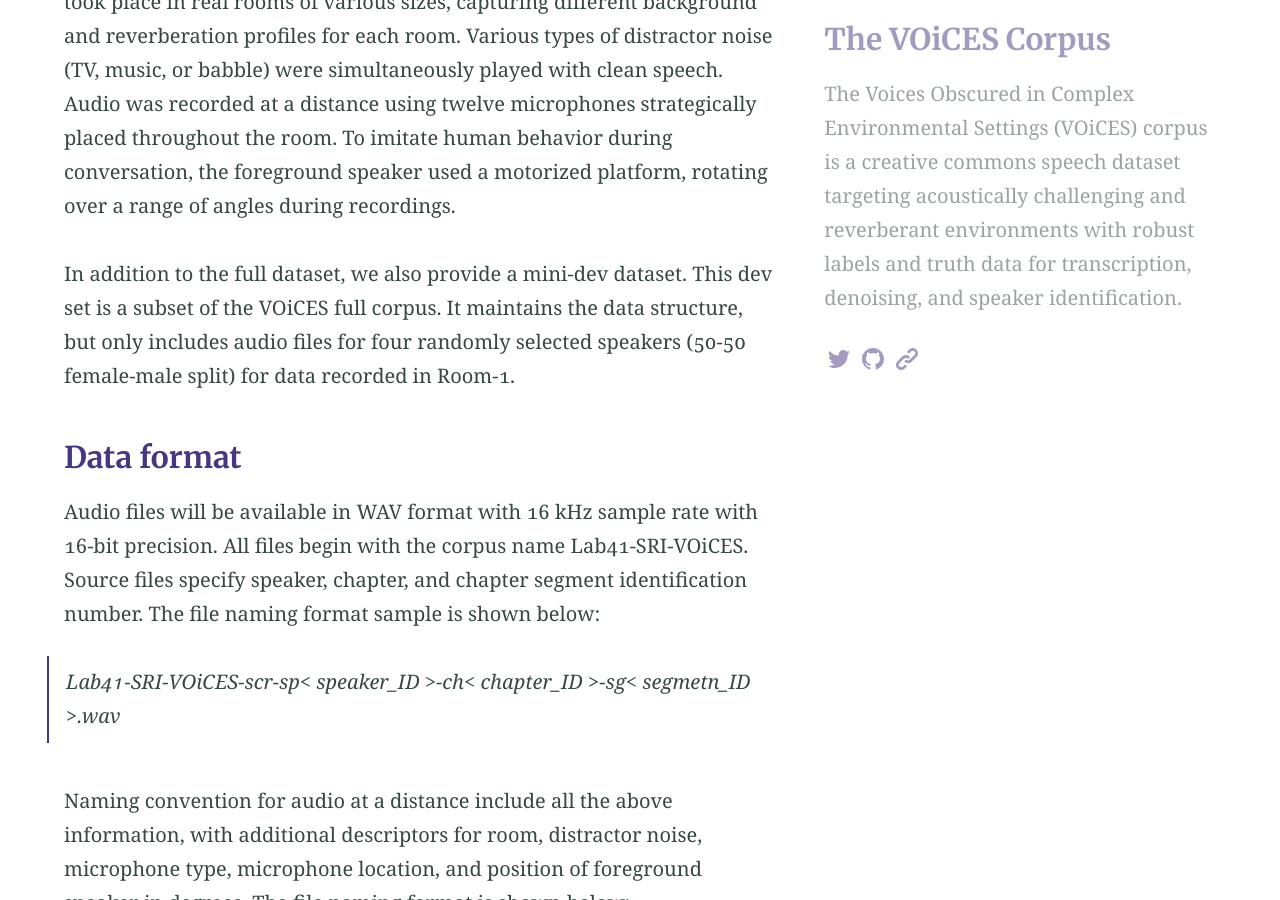
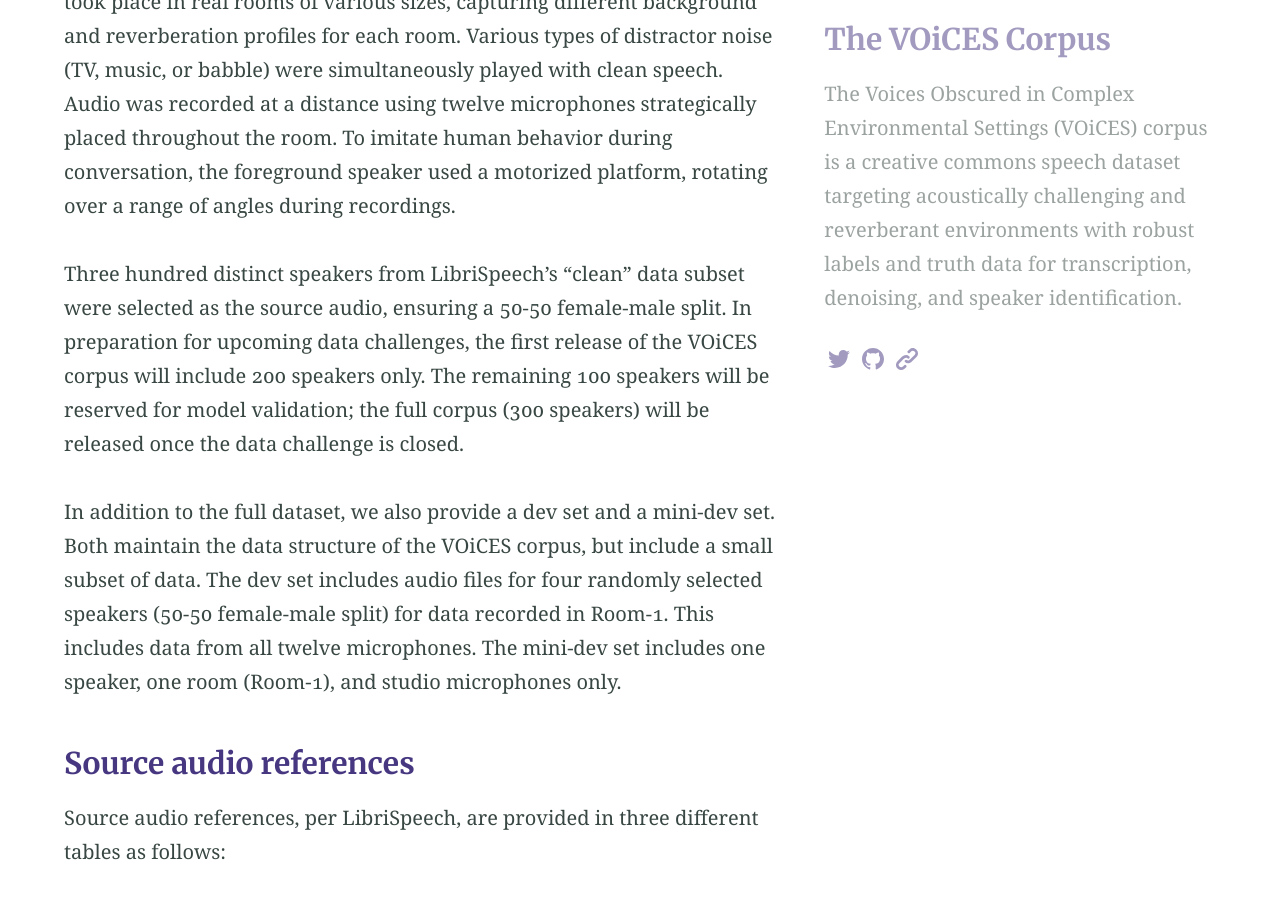
Before and after one commit to IQTLabs/voices, a Jekyll site: the page built from reading.md, in a window 1280 px wide and 900 px high, scrolled down 611 px. Built offline with Jekyll 4.4.1, drawn with Linux system fonts in a browser that asks for light colours; our own code applies the rules of GitHub Pages for plain Markdown files; some of the changed text lies outside the part shown.

Commit message:
added info on dev sets, link to Lab41 VOiCES blog

```diff
--- a/reading.md
+++ b/reading.md
@@ -18,18 +18,36 @@
 strategically placed throughout the room. To imitate human behavior during conversation,
 the foreground speaker used a motorized platform, rotating over a range of angles during recordings.
 
-In addition to the full dataset, we also provide a mini-dev dataset. This dev set is a subset of the VOiCES full corpus. It maintains the data structure, but only includes audio files for four randomly selected speakers (50-50 female-male split) for data recorded in Room-1.
+Three hundred distinct speakers from LibriSpeech's "clean" data subset were selected as the source audio, ensuring a 50-50 female-male split. In preparation for
+upcoming data challenges, the first release of the VOiCES corpus will include 200 speakers only. The remaining 100 speakers will be reserved for model validation; the full corpus
+(300 speakers) will be released once the data challenge is closed.
+
+In addition to the full dataset, we also provide a dev set and a mini-dev set. Both maintain the data structure of the VOiCES corpus, but include a small subset of data. The dev set includes audio files for four randomly selected speakers (50-50 female-male split) for data recorded in Room-1. This includes data from all twelve microphones. The mini-dev set includes one speaker, one room (Room-1), and studio microphones only.
+
+### Source audio references
+
+Source audio references, per LibriSpeech, are provided in three different tables as follows:
+
+Information on the speaker ID, book ID, and chapter ID
+> Lab41-SRI-VOiCES-speaker-book-chapter.tbl
+
+Speaker ID, gender, and LibriSpeech data subset
+> Lab41-SRI-VOiCES-speaker-gender-dataset.tbl
+
+Orthographic transcription of all audio files
+> Lab41-SRI-VOiCES.refs
+
 
 ### Data format
 
-Audio files will be available in WAV format with 16 kHz sample rate with 16-bit precision. All files begin with the corpus name Lab41-SRI-VOiCES. Source files specify speaker, chapter, and chapter segment identification number. The file naming format sample is shown below:
-> Lab41-SRI-VOiCES-scr-sp< speaker_ID >-ch< chapter_ID >-sg< segmetn_ID >.wav
+Audio files are available in WAV format with 16 kHz sample rate with 16-bit precision. All files begin with the corpus name Lab41-SRI-VOiCES. Source files specify speaker, chapter, and chapter segment identification number. The file naming format sample is shown below:
+> Lab41-SRI-VOiCES-scr-sp< speaker_ID >-ch< chapter_ID >-sg< segment_ID >.wav
 
 Naming convention for audio at a distance include all the above information, with additional descriptors for room, distractor noise, microphone type, microphone location, and position of foreground speaker in degrees. The file naming format is shown below:
 > Lab41-SRI-VOiCES-< room >-< distractor_noise >-sp< speaker_ID >-ch< chapter_ID >-seg< segment_ID >-mc< mic_ID >-< mic_type >-< mic_location >-dg< degree >.wav
 
 ---
-Possible descriptors for room, distractor noise, microphone type, and micrphone location, are show in the table.
+Possible descriptors for room, distractor noise, microphone type, and microphone location, are show in the table.
 
 <style>
 table, th, td {
```
Also changed, not shown: other parts of reading.md (+3 -3 lines).
